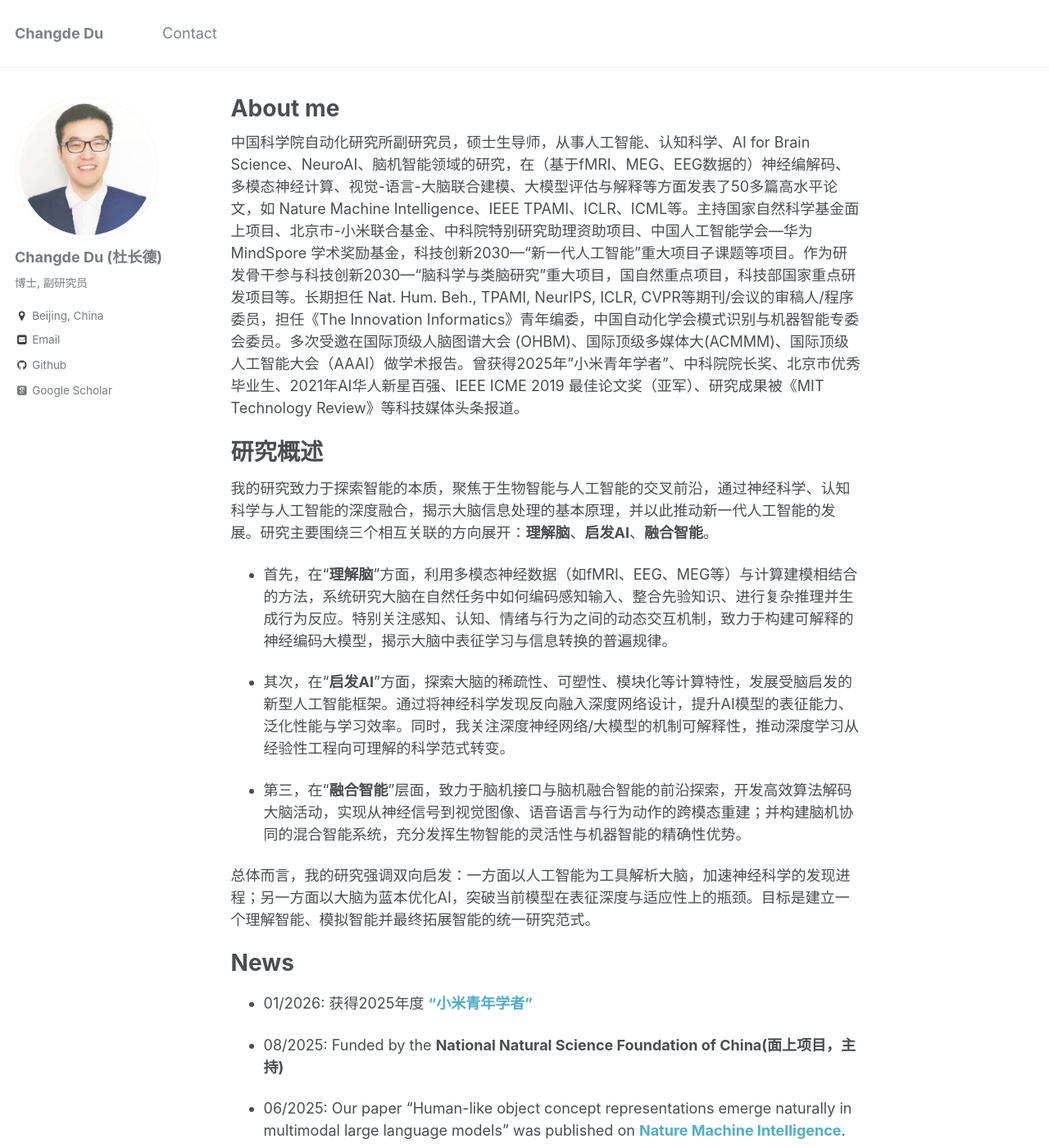
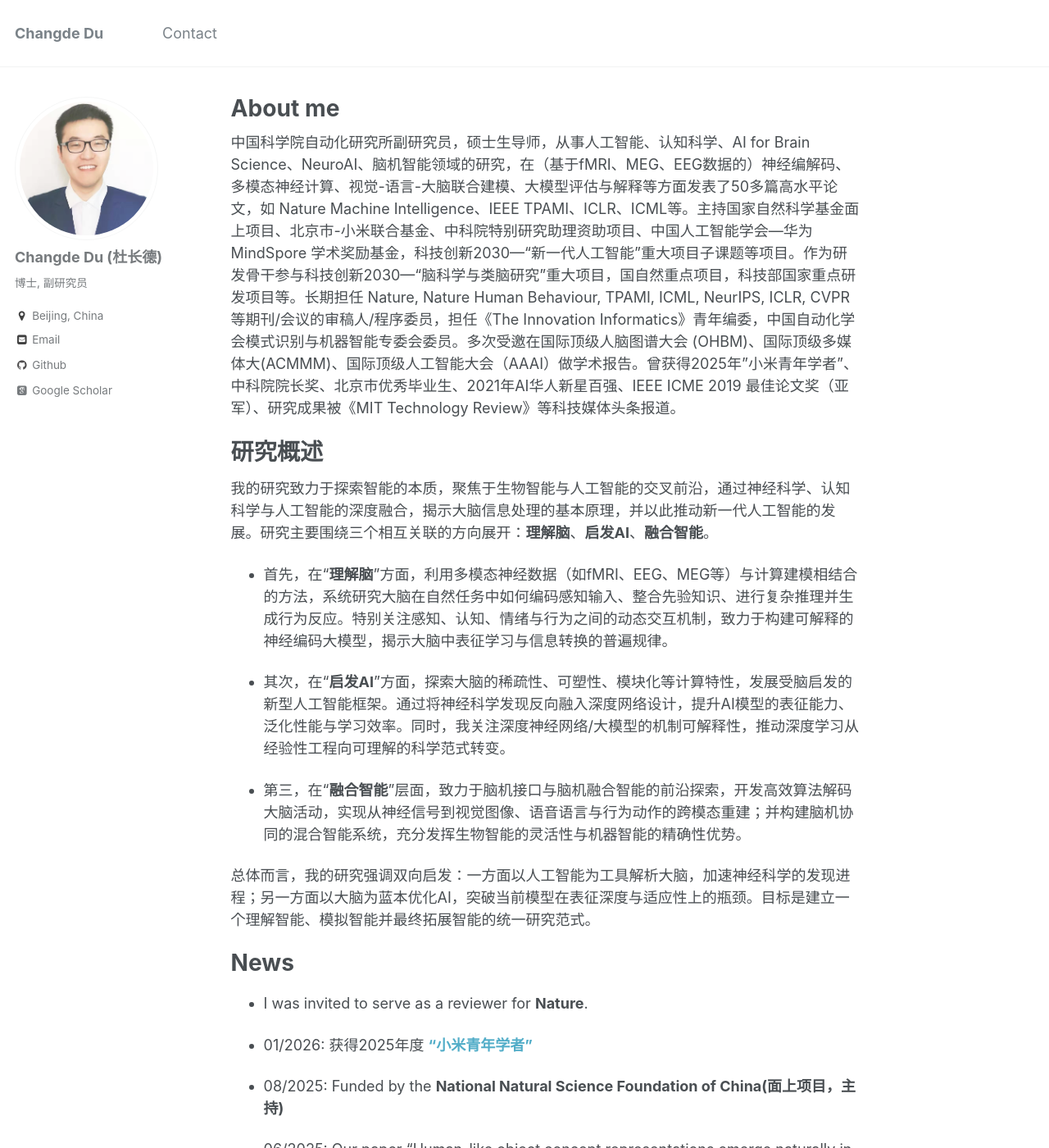
Before and after one commit to ChangdeDu/changdedu.github.io, a Jekyll site: the page built from _pages/about.md, in a window 1280 px wide and 1400 px high. Shown: the whole window at 82% size. Built offline with Jekyll 4.4.1, drawn with Linux system fonts in a browser that asks for light colours; some web fonts are replaced; part of the change alters nothing that is shown; some of the changed text lies outside the part shown.

Commit message:
Update about.md

```diff
--- a/_pages/about.md
+++ b/_pages/about.md
@@ -8,7 +8,7 @@ redirect_from:
   - /about.html
 ---
 
-中国科学院自动化研究所副研究员，硕士生导师，从事人工智能、认知科学、AI for Brain Science、NeuroAI、脑机智能领域的研究，在（基于fMRI、MEG、EEG数据的）神经编解码、多模态神经计算、视觉-语言-大脑联合建模、大模型评估与解释等方面发表了50多篇高水平论文，如 Nature Machine Intelligence、IEEE TPAMI、ICLR、ICML等。主持国家自然科学基金面上项目、北京市-小米联合基金、中科院特别研究助理资助项目、中国人工智能学会—华为 MindSpore 学术奖励基金，科技创新2030—“新一代人工智能”重大项目子课题等项目。作为研发骨干参与科技创新2030—“脑科学与类脑研究”重大项目，国自然重点项目，科技部国家重点研发项目等。长期担任 Nat. Hum. Beh., TPAMI, NeurIPS, ICLR, CVPR等期刊/会议的审稿人/程序委员，担任《The Innovation Informatics》青年编委，中国自动化学会模式识别与机器智能专委会委员。多次受邀在国际顶级人脑图谱大会 (OHBM)、国际顶级多媒体大(ACMMM)、国际顶级人工智能大会（AAAI）做学术报告。曾获得2025年"小米青年学者"、中科院院长奖、北京市优秀毕业生、2021年AI华人新星百强、IEEE ICME 2019 最佳论文奖（亚军）、研究成果被《MIT Technology Review》等科技媒体头条报道。
+中国科学院自动化研究所副研究员，硕士生导师，从事人工智能、认知科学、AI for Brain Science、NeuroAI、脑机智能领域的研究，在（基于fMRI、MEG、EEG数据的）神经编解码、多模态神经计算、视觉-语言-大脑联合建模、大模型评估与解释等方面发表了50多篇高水平论文，如 Nature Machine Intelligence、IEEE TPAMI、ICLR、ICML等。主持国家自然科学基金面上项目、北京市-小米联合基金、中科院特别研究助理资助项目、中国人工智能学会—华为 MindSpore 学术奖励基金，科技创新2030—“新一代人工智能”重大项目子课题等项目。作为研发骨干参与科技创新2030—“脑科学与类脑研究”重大项目，国自然重点项目，科技部国家重点研发项目等。长期担任 Nature, Nature Human Behaviour, TPAMI, ICML, NeurIPS, ICLR, CVPR等期刊/会议的审稿人/程序委员，担任《The Innovation Informatics》青年编委，中国自动化学会模式识别与机器智能专委会委员。多次受邀在国际顶级人脑图谱大会 (OHBM)、国际顶级多媒体大(ACMMM)、国际顶级人工智能大会（AAAI）做学术报告。曾获得2025年"小米青年学者"、中科院院长奖、北京市优秀毕业生、2021年AI华人新星百强、IEEE ICME 2019 最佳论文奖（亚军）、研究成果被《MIT Technology Review》等科技媒体头条报道。
 
 # 研究概述
 我的研究致力于探索智能的本质，聚焦于生物智能与人工智能的交叉前沿，通过神经科学、认知科学与人工智能的深度融合，揭示大脑信息处理的基本原理，并以此推动新一代人工智能的发展。研究主要围绕三个相互关联的方向展开：**理解脑**、**启发AI**、**融合智能**。
@@ -22,6 +22,7 @@ redirect_from:
 总体而言，我的研究强调双向启发：一方面以人工智能为工具解析大脑，加速神经科学的发现进程；另一方面以大脑为蓝本优化AI，突破当前模型在表征深度与适应性上的瓶颈。目标是建立一个理解智能、模拟智能并最终拓展智能的统一研究范式。
 
 # News
+- I was invited to serve as a reviewer for **Nature**.
 
 - 01/2026: 获得2025年度 [**"小米青年学者"**](https://cdn.cnbj1.fds.api.mi-img.com/charity-static-file/res/document/20260212/e2cc6d17a5e0475cbac21a698095d5dc.pdf)
 
@@ -30,8 +31,6 @@ redirect_from:
 - 06/2025: Our paper "Human-like object concept representations emerge naturally in multimodal large language models" was published on [**Nature Machine Intelligence**](https://www.nature.com/articles/s42256-025-01049-z).
 
 - 05/2025: Our paper "EmoGrowth: Incremental Multi-label Emotion Decoding with Augmented Emotional Relation Graph" was accepted by **ICML 2025**
-
-- 04/2025: I will serve as a reviewer for **NeurIPS 2025**
 
 - 02/2025: Our paper "Animate Your Thoughts: Reconstruction of Dynamic Natural Vision from Human Brain Activity" was accepted by **ICLR 2025**. [[Project]](https://mind-animator-design.github.io/) [[PDF]](https://openreview.net/pdf?id=BpfsxFqhGa) [[Code]](https://github.com/ReedOnePeck/Mind-Animator).
 
@@ -45,15 +44,9 @@ redirect_from:
 
 - 02/2023: Our paper on "Graph-Enhanced Emotion Neural Decoding" got accepted to [**IEEE TMI**]
 
-- 02/2023: I will serve as a reviewer for **ICCV-2023**
-
 - 11/2022：入选[中国人工智能学会—华为 MindSpore 学术奖励基金](https://caai.cn/index.php?s=/home/article/detail/id/2279.html)
 
-- 11/2022: I will serve as a reviewer for **CVPR-2023**
-
 - 11/2022: Our paper on "Multi-view Multi-label Fine-grained Emotion Decoding from Human Brain Activity" got accepted to [**IEEE TNNLS**](https://arxiv.org/abs/2211.02629)
-
-- 09/2022: I will serve as a reviewer for **ICLR-2023**
 
 - 09/2022: I was funded by the **National Natural Science Foundation of China(国自然青年基金)**
 
@@ -61,13 +54,7 @@ redirect_from:
 
 - 06/2022: Our paper on "Graph Emotion Decoding from Visually Evoked Neural Responses" got accepted to **MICCAI 2022**
 
-- 03/2022: I will serve as a reviewer for **ECCV-2022**
-
-- 11/2021: I will serve as a reviewer for **CVPR-2022**
-
 - 11/2021: I was funded by the **Special Research Assistant Program of the Chinese Academy of Sciences(中科院特别研究助理)**
-
-- 08/2021: I will serve as a PC member for **AAAI-2022**
 
 - 08/2021: Our paper on "Semi-supervised Multi-modal Multi-Label Learning" got accepted to **IEEE TMM**
 
@@ -89,6 +76,9 @@ redirect_from:
 # Recent publications
 
 ### [[Google Scholar]](https://scholar.google.com/citations?user=ef2EFsYAAAAJ&hl=zh-CN) [[DBLP]](https://dblp.org/pid/178/4485.html)
+
+## 2026
+-  Yizhuo Lu, **Changde Du**, Qingyu Shi, Hang Chen, Jie Peng, Liuyun Jiang, Shuangchen Zhao, Huiguang He. Mind-Omni: A Unified Multi-Task Framework for Brain-Vision-Language Modeling via Discrete Diffusion. Forty-third International Conference on Machine Learning (**ICML 2026 spotlight**) (Co-first author)
 
 ## 2025
 -  **Changde Du**, Kaicheng Fu, Bincheng Wen, Yi Sun, Jie Peng, Wei Wei, Ying Gao, Shengpei Wang, Chuncheng Zhang, Jinpeng Li, Shuang Qiu, Le Chang, Huiguang He. [**Human-like object concept representations emerge naturally in multimodal large language models**](https://www.nature.com/articles/s42256-025-01049-z). **Nature Machine Intelligence**, 2025 <br>[[PDF]](https://www.nature.com/articles/s42256-025-01049-z) [[Code]](https://github.com/ChangdeDu/LLMs_core_dimensions) [[Data]](https://osf.io/qn5uv/) [[中科院之声]](https://mp.weixin.qq.com/s/vYWl2CqotvEpnX2kRjjgbg) [[新华社]](https://h.xinhuaxmt.com/vh512/share/12582034?docid=12582034&newstype=1001&d=134fff1&channel=weixin&time=1757301214924) [[科普中国Video]](https://m.kepuchina.cn/videodetail?id=617133&member_id=CM202305251701258498&check_code=6222ac428b93411b8e1ead578d526701&spm=APP%24%23%23%24%E5%88%86%E4%BA%AB%24%23%23%24%24%23%23%24&shareSource=1) [[YouTube]](https://m.youtube.com/watch?v=aYIRm7bv4ZU)
```
